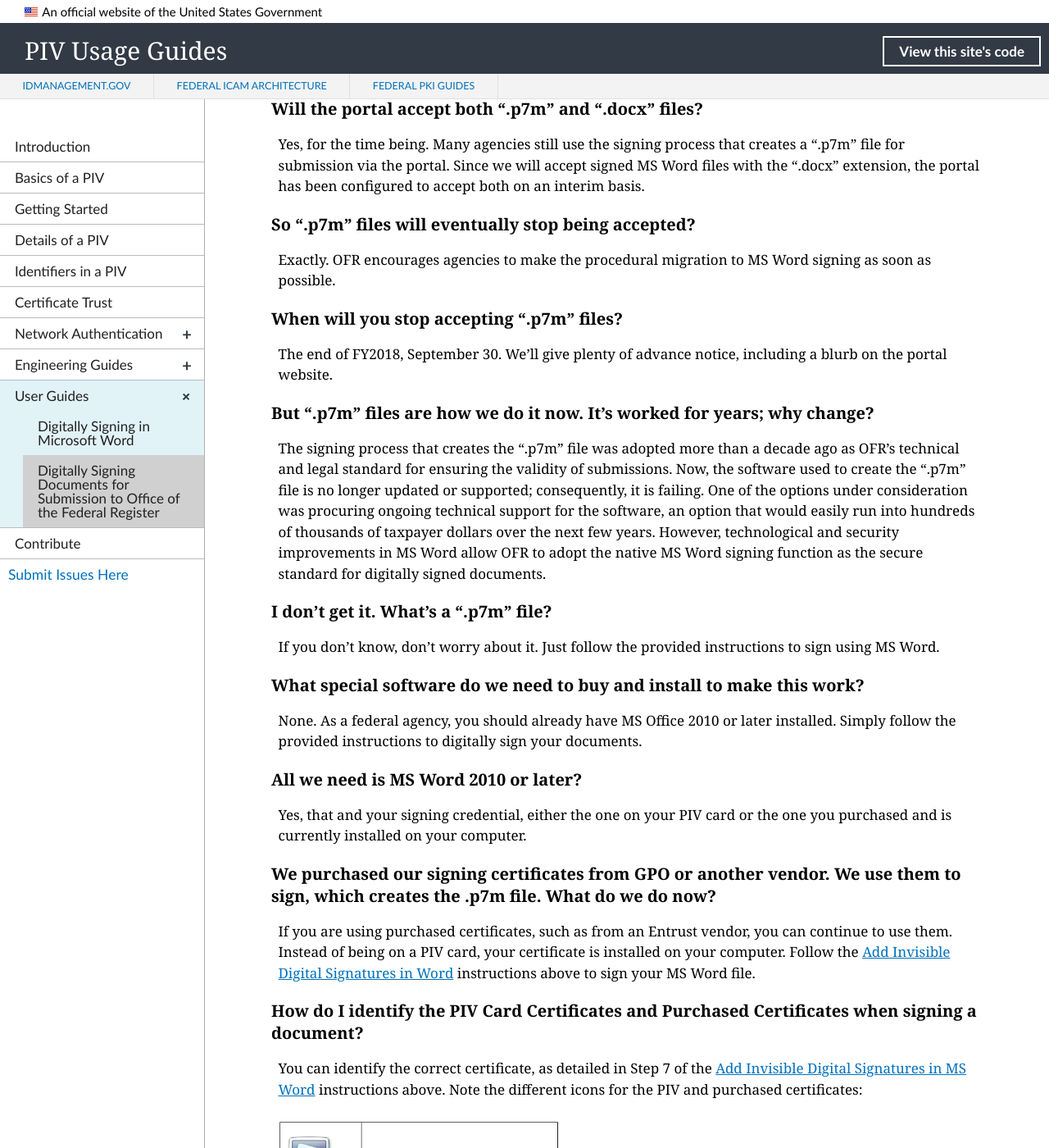
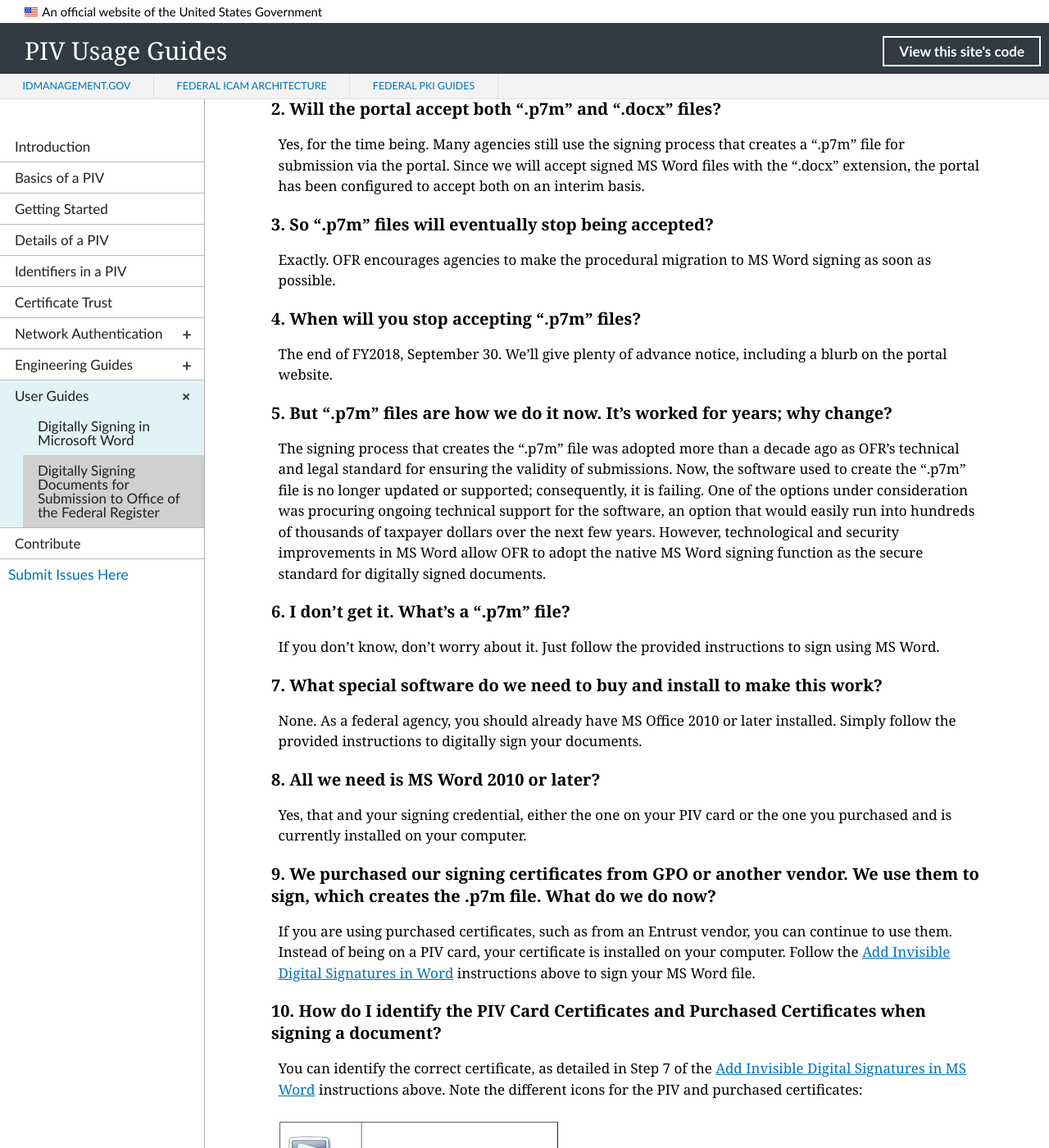
Before and after one commit to GSA/piv-guides, a Jekyll site: the page built from _userguides/02_digital_signing_ofr.md, in a window 1280 px wide and 1400 px high, scrolled down 7091 px. Shown: the whole window at 82% size. Built offline with Jekyll 4.4.1, drawn with Linux system fonts in a browser that asks for light colours; nearby versions of some CDN libraries; library files that are not in the unit come from our copies; some of the changed text lies outside the part shown.

Commit message:
Update 02_digital_signing_ofr.md
Resizing and numbered FAQs

```diff
--- a/_userguides/02_digital_signing_ofr.md
+++ b/_userguides/02_digital_signing_ofr.md
@@ -73,7 +73,7 @@ One of the issuing agencies should serve as the primary or lead coordinating age
 3. Click the **File** tab.
 4. Click **Info**.
 5. Click **View Signatures**. _The **Signatures** pane appears._<br><br/>
-    ![Signatures Pane]({{site.baseurl}}/img/ofr_signatures_pane_5.png){:style="width:110%;"}&nbsp;
+![Signatures Pane]({{site.baseurl}}/img/ofr_signatures_pane_5.png){:style="width:120%;"}&nbsp;
 
 6. Next to the signature name, click the arrow.
 7. Click **Remove Signature**.
@@ -96,39 +96,39 @@ Open the signed MS Word document containing the certificate(s) you want to check
 
 ## FAQs
 
-### We’ve been using the free GSA Digital Signing Tool to sign documents.  Do we need to change?
+### 1. We’ve been using the free GSA Digital Signing Tool to sign documents.  Do we need to change?
 Not right away, but you need to follow the provided instructions to adopt the MS Word signing procedures sooner rather than later.  The GSA Digital Signing Tool is no longer supported and may malfunction.
 
-### Will the portal accept both “.p7m” and “.docx” files?
+### 2. Will the portal accept both “.p7m” and “.docx” files?
 Yes, for the time being.  Many agencies still use the signing process that creates a “.p7m” file for submission via the portal.  Since we will accept signed MS Word files with the “.docx” extension, the portal has been configured to accept both on an interim basis.
 
-### So “.p7m” files will eventually stop being accepted?
+### 3. So “.p7m” files will eventually stop being accepted?
 Exactly.  OFR encourages agencies to make the procedural migration to MS Word signing as soon as possible.
 
-### When will you stop accepting “.p7m” files?
+### 4. When will you stop accepting “.p7m” files?
 The end of FY2018, September 30.  We’ll give plenty of advance notice, including a blurb on the portal website.
 
-### But “.p7m” files are how we do it now.  It’s worked for years; why change?
+### 5. But “.p7m” files are how we do it now.  It’s worked for years; why change?
 The signing process that creates the “.p7m” file was adopted more than a decade ago as OFR’s technical and legal standard for ensuring the validity of submissions.  Now, the software used to create the “.p7m” file is no longer updated or supported; consequently, it is failing.  One of the options under consideration was procuring ongoing technical support for the software, an option that would easily run into hundreds of thousands of taxpayer dollars over the next few years.  However, technological and security improvements in MS Word allow OFR to adopt the native MS Word signing function as the secure standard for digitally signed documents.
 
-### I don’t get it.  What’s a “.p7m” file?
+### 6. I don’t get it.  What’s a “.p7m” file?
 If you don’t know, don’t worry about it.  Just follow the provided instructions to sign using MS Word.
 
-### What special software do we need to buy and install to make this work?
+### 7. What special software do we need to buy and install to make this work?
 None.  As a federal agency, you should already have MS Office 2010 or later installed.  Simply follow the provided instructions to digitally sign your documents.
 
-### All we need is MS Word 2010 or later?
+### 8. All we need is MS Word 2010 or later?
 Yes, that and your signing credential, either the one on your PIV card or the one you purchased and is currently installed on your computer.
 
-### We purchased our signing certificates from GPO or another vendor.  We use them to sign, which creates the .p7m file.  What do we do now?
+### 9. We purchased our signing certificates from GPO or another vendor.  We use them to sign, which creates the .p7m file.  What do we do now?
 If you are using purchased certificates, such as from an Entrust vendor, you can continue to use them.  Instead of being on a PIV card, your certificate is installed on your computer.  Follow the [Add Invisible Digital Signatures in Word](#add-invisible-digital-signatures-in-word) instructions above to sign your MS Word file.
 
-### How do I identify the PIV Card Certificates and Purchased Certificates when signing a document?
+### 10. How do I identify the PIV Card Certificates and Purchased Certificates when signing a document?
 You can identify the correct certificate, as detailed in Step 7 of the [Add Invisible Digital Signatures in MS Word](#add-invisible-digital-signatures-in-ms-word) instructions above. Note the different icons for the PIV and purchased certificates:<br><br/>
     ![Certificate Type Icons]({{site.baseurl}}/img/ofr_certificate_types.png){:style="width:40%;"}&nbsp;
 
-### Some of our signers use MS Word for Apple on iPad.  Will this work for PKI submission?
+### 11. Some of our signers use MS Word for Apple on iPad.  Will this work for PKI submission?
 Microsoft has not put that function (PKI-based digital signatures) into the MS Word for Mac (Office for Mac) software.  We recognize that some agencies have signers that use the Mac platform, and we expect to run testing when this function becomes available.
 
-### I already have a web portal submission account.  Do I need to update it or reapply?
+### 12. I already have a web portal submission account.  Do I need to update it or reapply?
 No.
```
